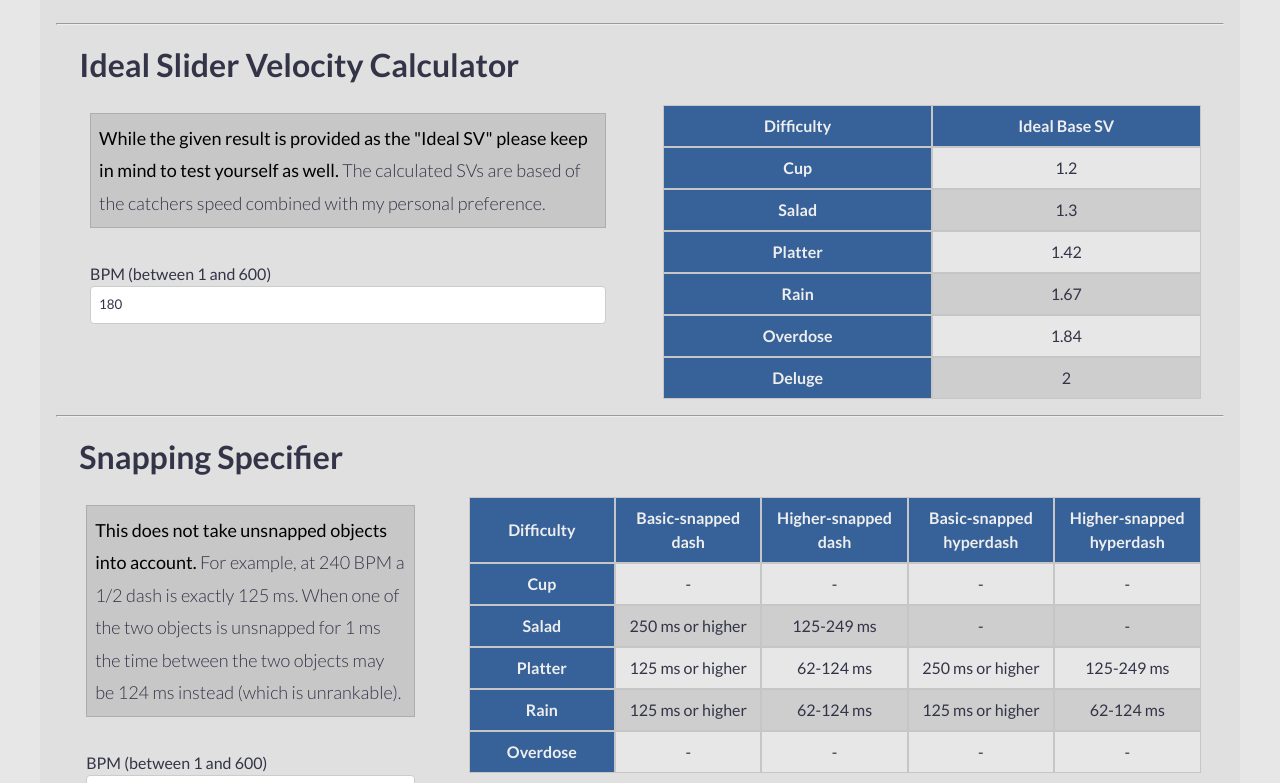
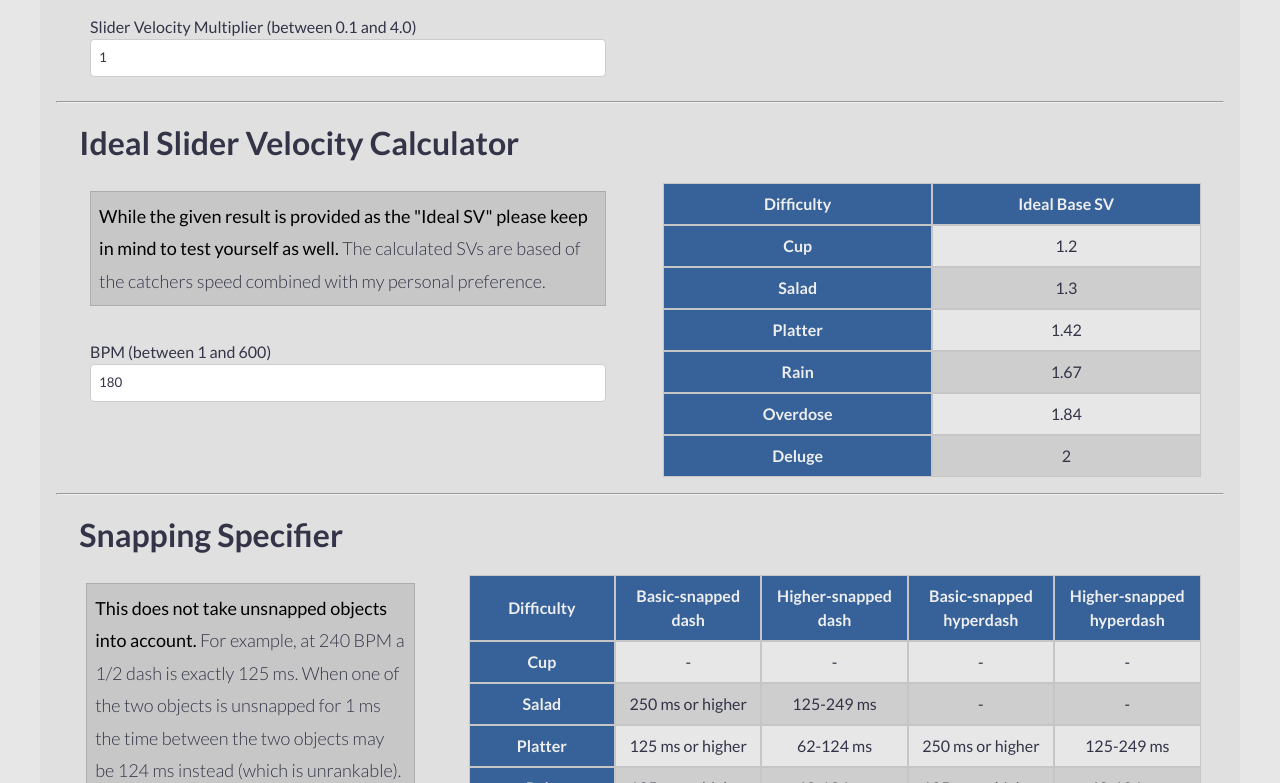
Before and after one commit to Darius-Wattimena/greaper-website, a React (Create React App) app: page /tools in a window 1280 px wide. Shown: the part 857-1640 px from the top of the page. Built offline with nearby package versions, Linux system fonts and the light colour scheme.

Commit message:
Added support for SVM on the hyper trigger distance calculator

```diff
--- a/src/components/tools/hyperTriggerDistance/HyperTriggerDistanceCalculator.tsx
+++ b/src/components/tools/hyperTriggerDistance/HyperTriggerDistanceCalculator.tsx
@@ -7,12 +7,13 @@ export default function HyperTriggerDistanceCalculator() {
   const [circleSize, setCircleSize] = useState(4.0)
   const [bpm, setBpm] = useState(180.0)
   const [sliderVelocity, setSliderVelocity] = useState(1.0)
+  const [sliderVelocityMultiplier, setSliderVelocityMultiplier] = useState(1.0)
   const [result, setResult] = useState<SnappingResult[]>([])
 
   useEffect(() => {
     const snaps = calculateSnaps(bpm)
     setResult(calculateTriggerDistances(snaps))
-  }, [circleSize, bpm, sliderVelocity])
+  }, [circleSize, bpm, sliderVelocity, sliderVelocityMultiplier])
 
   function getTriggerDistance(ms: number, dashRange: number): number {
     const timeToNext = ms - 1000 / 60 / 4
@@ -26,7 +27,8 @@ export default function HyperTriggerDistanceCalculator() {
     xDistanceMultiplier: number
   ): SnappingResult {
     const tickDistance = getTriggerDistance(snap, dashRange)
-    const calculatedXDistance = (tickDistance / (sliderVelocity * 100)) * xDistanceMultiplier
+    const calculatedXDistance =
+      (tickDistance / (sliderVelocity * sliderVelocityMultiplier * 100)) * xDistanceMultiplier
     let osuRoundedXDistance
 
     if (snap < 50) {
@@ -78,6 +80,8 @@ export default function HyperTriggerDistanceCalculator() {
           setCircleSize={setCircleSize}
           sliderVelocity={sliderVelocity}
           setSliderVelocity={setSliderVelocity}
+          sliderVelocityMultiplier={sliderVelocityMultiplier}
+          setSliderVelocityMultiplier={setSliderVelocityMultiplier}
         />
       </div>
       <div className="col-6">
--- a/src/components/tools/hyperTriggerDistance/HyperTriggerDistanceForm.tsx
+++ b/src/components/tools/hyperTriggerDistance/HyperTriggerDistanceForm.tsx
@@ -8,6 +8,8 @@ interface HyperTriggerDistanceFormProps {
   setCircleSize: React.Dispatch<React.SetStateAction<number>>
   sliderVelocity: number
   setSliderVelocity: React.Dispatch<React.SetStateAction<number>>
+  sliderVelocityMultiplier: number
+  setSliderVelocityMultiplier: React.Dispatch<React.SetStateAction<number>>
 }
 
 export default function HyperTriggerDistanceForm({
@@ -16,7 +18,9 @@ export default function HyperTriggerDistanceForm({
   circleSize,
   setCircleSize,
   sliderVelocity,
-  setSliderVelocity
+  setSliderVelocity,
+  sliderVelocityMultiplier,
+  setSliderVelocityMultiplier
 }: HyperTriggerDistanceFormProps) {
   return (
     <form className="row">
@@ -65,6 +69,14 @@ export default function HyperTriggerDistanceForm({
         min={0.4}
         max={3.6}
       />
+      <NumberInput
+        id="svm"
+        label="Slider Velocity Multiplier (between 0.1 and 4.0)"
+        initialValue={sliderVelocityMultiplier.toString()}
+        numberSetter={setSliderVelocityMultiplier}
+        min={0.1}
+        max={4.0}
+      />
     </form>
   )
 }
--- a/src/components/tools/snappingSpecifier/SnappingSpecifierForm.tsx
+++ b/src/components/tools/snappingSpecifier/SnappingSpecifierForm.tsx
@@ -8,7 +8,7 @@ interface SliderVelocityFormProps {
 
 export default function SnappingSpecifierForm({ bpm, setBpm }: SliderVelocityFormProps) {
   return (
-    <form className="row">
+    <div className="row">
       <div className="col-12 note-col">
         <p className="note">
           <strong className="fake-bold">This does not take unsnapped objects into account.</strong>{' '}
@@ -25,6 +25,6 @@ export default function SnappingSpecifierForm({ bpm, setBpm }: SliderVelocityFor
         min={1}
         max={600}
       />
-    </form>
+    </div>
   )
 }
--- a/src/components/tools/svFinder/SliderVelocityForm.tsx
+++ b/src/components/tools/svFinder/SliderVelocityForm.tsx
@@ -8,7 +8,7 @@ interface SliderVelocityFormProps {
 
 export default function SliderVelocityForm({ bpm, setBpm }: SliderVelocityFormProps) {
   return (
-    <form className="row">
+    <div className="row">
       <div className="col-12 note-col">
         <p className="note">
           <strong className="fake-bold">
@@ -26,6 +26,6 @@ export default function SliderVelocityForm({ bpm, setBpm }: SliderVelocityFormPr
         min={1}
         max={600}
       />
-    </form>
+    </div>
   )
 }
```
